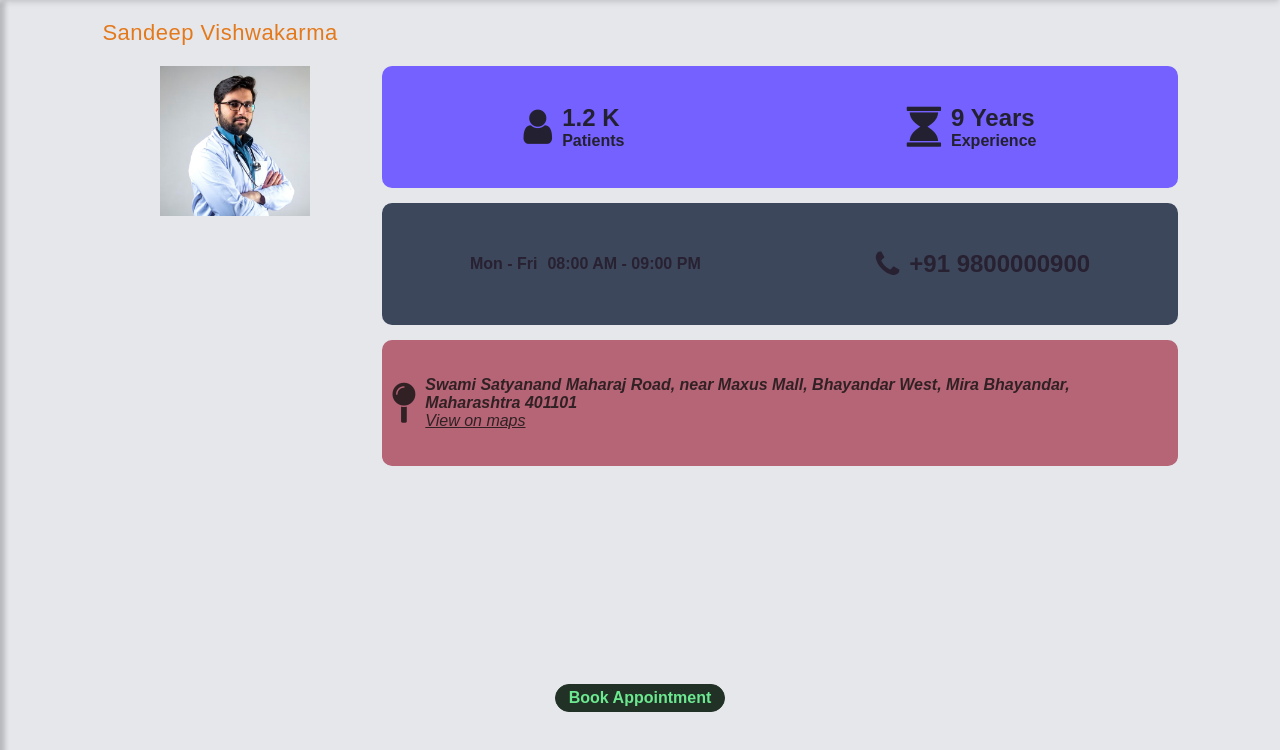
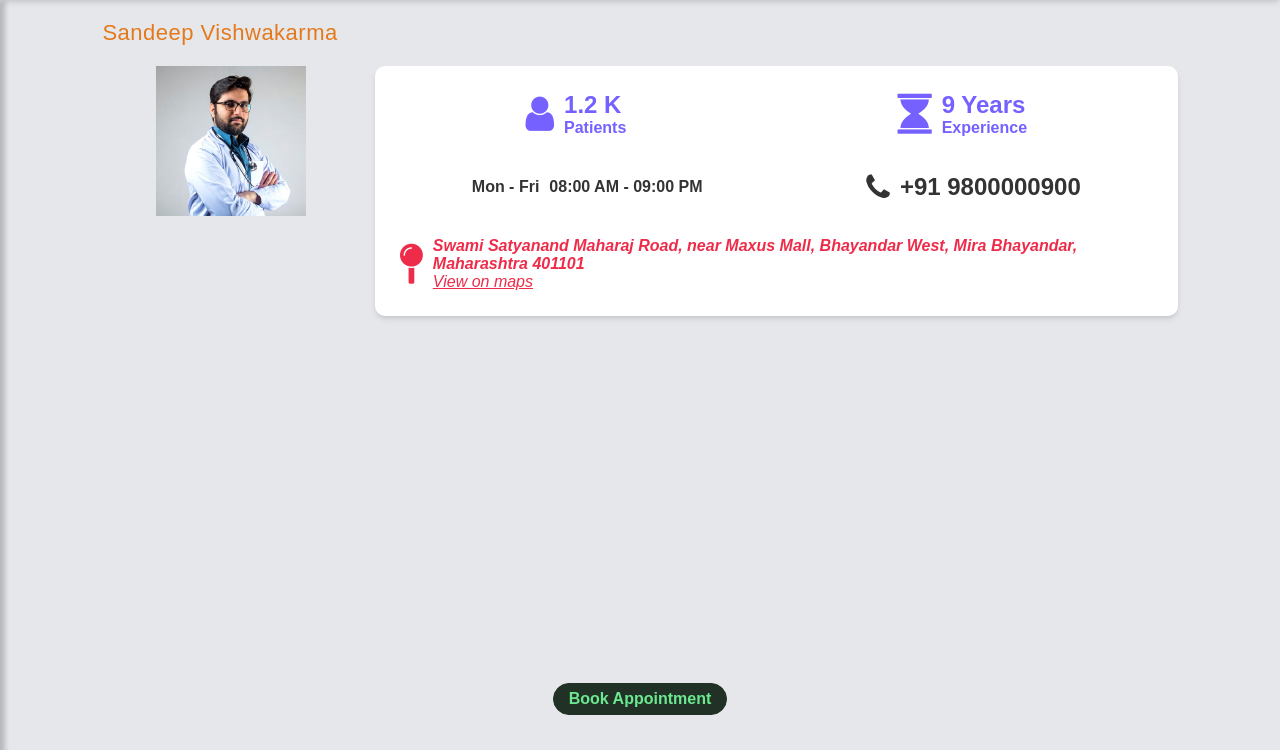
Before and after one commit to mohitrathod7/Stripline, a Flask app: a page that uses website/templates/assets/macros/nmf.html in a window 1280 px wide. Shown: the part 50-800 px from the top of the page. Run offline with Flask 2, Linux system fonts and the light colour scheme; data comes from the database, SQL or seed files in the repository; some libraries are stand-ins or nearby versions.

Commit message:
Update doctorProfile.css

```diff
--- a/website/static/css/doctorProfile.css
+++ b/website/static/css/doctorProfile.css
@@ -1,13 +1,6 @@
 .content{
     display: flex;
     flex-direction: row;
-}
-
-.container{
-    padding: 61px 0;
-    margin: 0 auto;
-    display: flex;
-    max-width: 1000px;
 }
 
 .profile{
@@ -19,14 +12,21 @@
     width: 25%;
 }
 
+.profile img{
+    margin: auto;
+    height: 150px !important;
+    width: 150px !important;
+}
+
 .info{
     margin: 0 0 0 15px;
+    padding: 15px;
     display: flex;
+    background: var(--bg--secondary);
     flex-direction: column;
-    height: 400px;
     width: 75%;
-    box-shadow: 0 0 5px 0 var(--boxShadow);
-    border-radius: 8px;
+    box-shadow: var(--box-shadow);
+    border-radius: 10px;
     overflow-y: scroll;
 }
 
@@ -40,21 +40,12 @@
     margin-bottom: 0;
 }
 
-
-/* --------------------------------------- */
-
-.info #about{
-    color: hsl(248, 20%, 16%);
-    background: #7561ff;
+#about{
+    color: #7561ff;
 }
 
-.info #about .label-data-item{
-    color: var(--blue-alt);
-}
-
-.info #time{
-    color: hsl(267, 20%, 16%);
-    background: hsl(220, 20%, 30%);
+#time{
+    color: var(--cl--secondary-text);
 }
 
 .info #time .label-data-item h4:nth-child(2){
@@ -62,8 +53,7 @@
 }
 
 .info #address{
-    background: #b56576;
-    color: hsl(346, 20%, 16%);
+    color: var(--cl--error);
 }
 
 .info .label-data{
@@ -95,44 +85,6 @@
     font-size: 30px !important;
 }
 
-
-/* ------------- Doctor Card ------------- */
-
-.doctor-card{
-    margin: 0;
-    display: flex;
-    flex-direction: column;
-}
-
-.doctor-card img{
-    margin: auto;
-    height: 150px !important;
-    width: 150px !important;
-}
-
-.doctor-card .name{
-    padding-bottom: 15px !important;
-    text-align: center;
-}
-
-.doctor-card .name p{
-    margin-top: 5px;
-}
-
-.doctor-card .rating{
-    padding-bottom: 15px !important;
-    justify-content: center;
-}
-
-.doctor-card .speciality p{
-    margin: 0 15px 15px 0 !important;
-}
-
-.doctor-card .view-profile-left, .doctor-card .view-profile-right{
-    display: none !important;
-}
-
-
 /* ------------- Appointment button ------------- */
 
 .book-button-container{
@@ -140,13 +92,13 @@
     display: flex;
     justify-content: center;
     align-items: center;
-    height: 36px;
+    height: 34px;
     width: -webkit-fill-available;
     bottom: 34px;
 }
 
 .book-button{
-    padding: 4px;
+    padding: 6px;
     width: 160px;
     text-align: center;
     background: hsl(136, 20%, 16%);
@@ -166,6 +118,8 @@
 }
 
 
+/* ------------- Responsive for mobile ------------- */
+
 @media screen and (max-width: 600px){
     .content{
         flex-direction: column;
```
